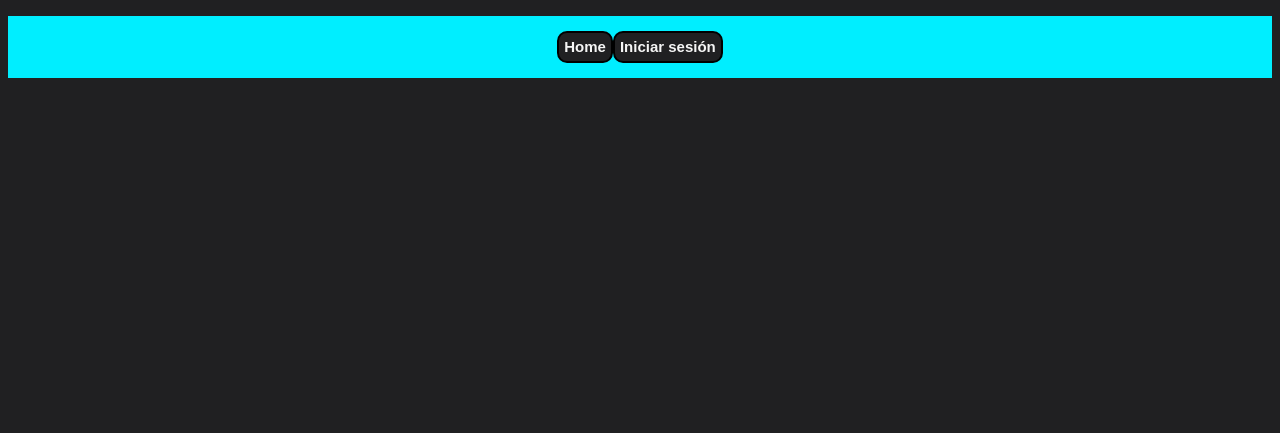
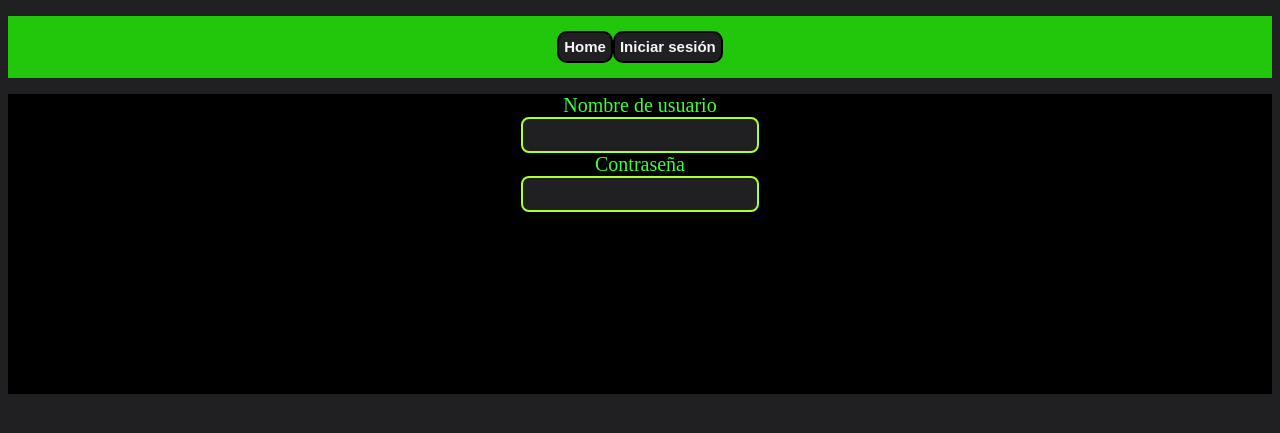
Before and after one commit to ELDani45/Rank_TGYZ, a Django app: page /login/ in a window 1280 px wide. Shown: the top 433 px of the page. Run offline with Django 5.2, Linux system fonts and the light colour scheme.

Commit message:
IMpmente el login y le estilos

```diff
--- a/home/static/styles/index.css
+++ b/home/static/styles/index.css
@@ -1,5 +1,24 @@
 body{
-    background-color: cadetblue;
+    background-color: #202022;
+}
+label{
+    color: rgb(60, 255, 60);
+    font-size: 20px;
+    font-weight: 500;
+    margin-top: 5px;
+    margin-bottom: 5px;
+}
+main{
+    width: 100%;
+    display: block;
+    text-align: center;
+    align-items: center;
+    justify-content: center;
+}
+.forulario{
+    min-width: 100px;
+    min-height: 300px;
+    background-color:black ;
 }
 .title{
     color: yellow;
@@ -7,3 +26,12 @@ body{
     font-size: 30px;
     text-align: center;
 }
+.input{
+    width: 230px;
+    height: 30px;
+    background-color: #202022 ;
+    border: 2px solid greenyellow;
+    border-radius: 8px;
+    color: white;
+    font-size: 20px;
+}
--- a/home/static/styles/navbar.css
+++ b/home/static/styles/navbar.css
@@ -8,7 +8,7 @@ body{
 }
 
 ul{
-    background-color: rgb(0, 238, 255);
+    background-color: rgb(32, 199, 10);
     padding: 15px;
     display: flex;
     justify-content: center;
--- a/home/templates/login.html
+++ b/home/templates/login.html
@@ -2,8 +2,31 @@
 <!---->
 {% load static %}
 <!---->
+{% block css_extra %}
+<link rel="stylesheet" href="{% static  'styles/index.css' %}" />
+{% endblock %}
+<!---->
 {% block content %}
 
-<main>{{ form }}</main>
+<main>
+  <!---->
+  <form class="forulario" method="post">
+    {% csrf_token %}
+    <!-- Input Username  -->
+    <div class="box-username">
+      <label>Nombre de usuario</label>
+      <br />
+      {{ signin.username }}
+    </div>
+
+    <!-- Input password -->
+    <div class="box-password">
+      <label>Contraseña</label>
+      <br />
+      <!---->
+      {{ signin.password }}
+    </div>
+  </form>
+</main>
 <!---->
 {% endblock %}
--- a/home/views.py
+++ b/home/views.py
@@ -6,14 +6,15 @@ from home.forms import SignIn
 # Create your views here.
 
 
-class Home(TemplateView):
+class Home(TemplateView):  # se coloca " TemplateView " para que django interprete que esta clase es una vista
     template_name = "index.html"
 
 
 class Login(TemplateView):
     template_name = "login.html"
 
-    def Signin(self, request):
-        form = SignIn()
-        if request.method == "GET":
-            return {"form": form}
+    # metodo interno que trae toda vista de clase basda en Django para definir el contexto que se va a enviar al template
+    def get_context_data(self, **kwargs):
+        contex = super().get_context_data(**kwargs)
+        contex["signin"] = SignIn()
+        return contex
```
